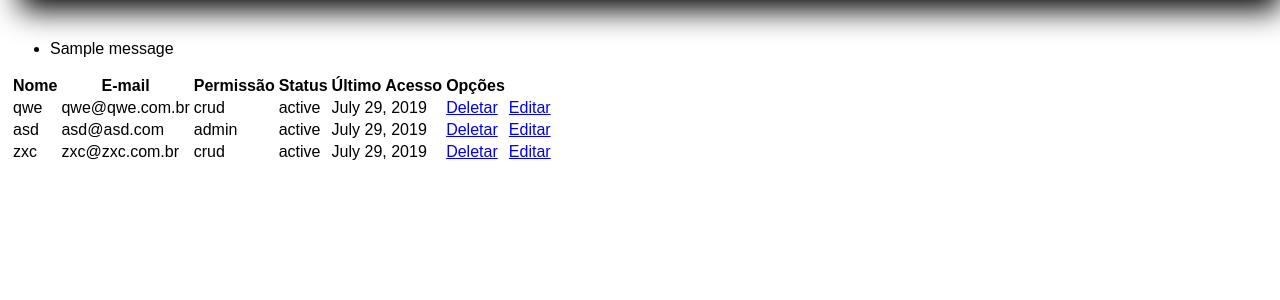
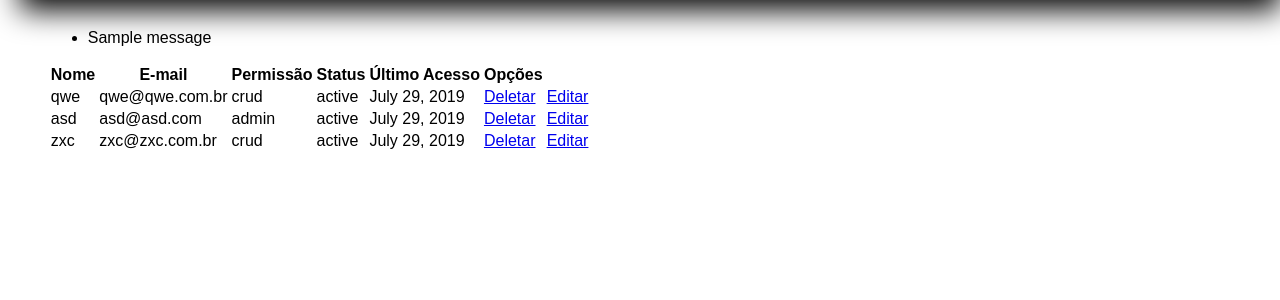
Before and after one commit to ggrecco/crud_flask, a Flask app: page /admin in a window 1280 px wide. Shown: the part 90-390 px from the top of the page. Run offline with Flask 2, Linux system fonts and the light colour scheme; a user stored in the database is signed in; data comes from the database, SQL or seed files in the repository; both versions use the stored data as it was after the commit; one stand-in notice (Sample message) is shown; some libraries are stand-ins or nearby versions.

Commit message:
adicionado css

```diff
--- a/crf_com_css/app/static/css/crf.css
+++ b/crf_com_css/app/static/css/crf.css
@@ -14,6 +14,7 @@ body {
    width: 150px; /* tamanho da caixa */
    margin-bottom: 10px;
 }
+
 .form{
     display: block;
     width: 25%;
@@ -50,7 +51,6 @@ body {
     transition-duration: 0.15s, 0.15s, 0.15s;
     transition-timing-function: ease-in-out, ease-in-out, ease-in-out;
     transition-delay: 0s, 0s, 0s;
-
 }
 
 .cabecalho {
@@ -166,8 +166,13 @@ body {
     background-image: none;
 }
 
+.margem-topo{
+    margin-top: 40px;
+}
 
-
+.centro{
+    padding: 1% 3%;
+}
 
 
 /* flex box */
--- a/crf_com_css/app/templates/edit_users.html
+++ b/crf_com_css/app/templates/edit_users.html
@@ -30,10 +30,10 @@
             </thead>
             <tbody>
                 <td>
-                    {{form.status()}}
+                    {{form.status(style='width: 105px;')}}
                 </td>
                 <td>
-                    {{form.permis(style='width: 250px;')}}
+                    {{form.permis(style='width: 225px;')}}
                 </td>
             </tbody>
         </table>
--- a/crf_com_css/app/templates/index.html
+++ b/crf_com_css/app/templates/index.html
@@ -48,16 +48,18 @@
         </aside>
         {% endif %}
     </header>
+    <div class="centro">
         {% with messages = get_flashed_messages() %}
         {% if messages %}
         <ul>
             {% for message in messages %}
-        <li style="margin-top: 40px;">{{ message }}</li>
+            <li>{{ message }}</li>
             {% endfor %}
         </ul>
         {% endif %}
         {% endwith %}
         {% block content %}{% endblock %}
+    </div>
 
     <script src="//cdnjs.cloudflare.com/ajax/libs/moment.js/2.18.1/moment-with-locales.min.js"></script>
     <script src="//cdnjs.cloudflare.com/ajax/libs/jquery/1.12.4/jquery.min.js"></script>
--- a/crf_com_css/app/templates/list_users.html
+++ b/crf_com_css/app/templates/list_users.html
@@ -1,6 +1,6 @@
 {% extends "index.html" %}
 {% block content %}
-<div>
+<div style="margin-top: 15px;">
     <table>
         <thead>
             <tr>
```
Also changed, not shown: crf_com_css/app.db. Lines whose indentation alone changed are shown as unchanged.
